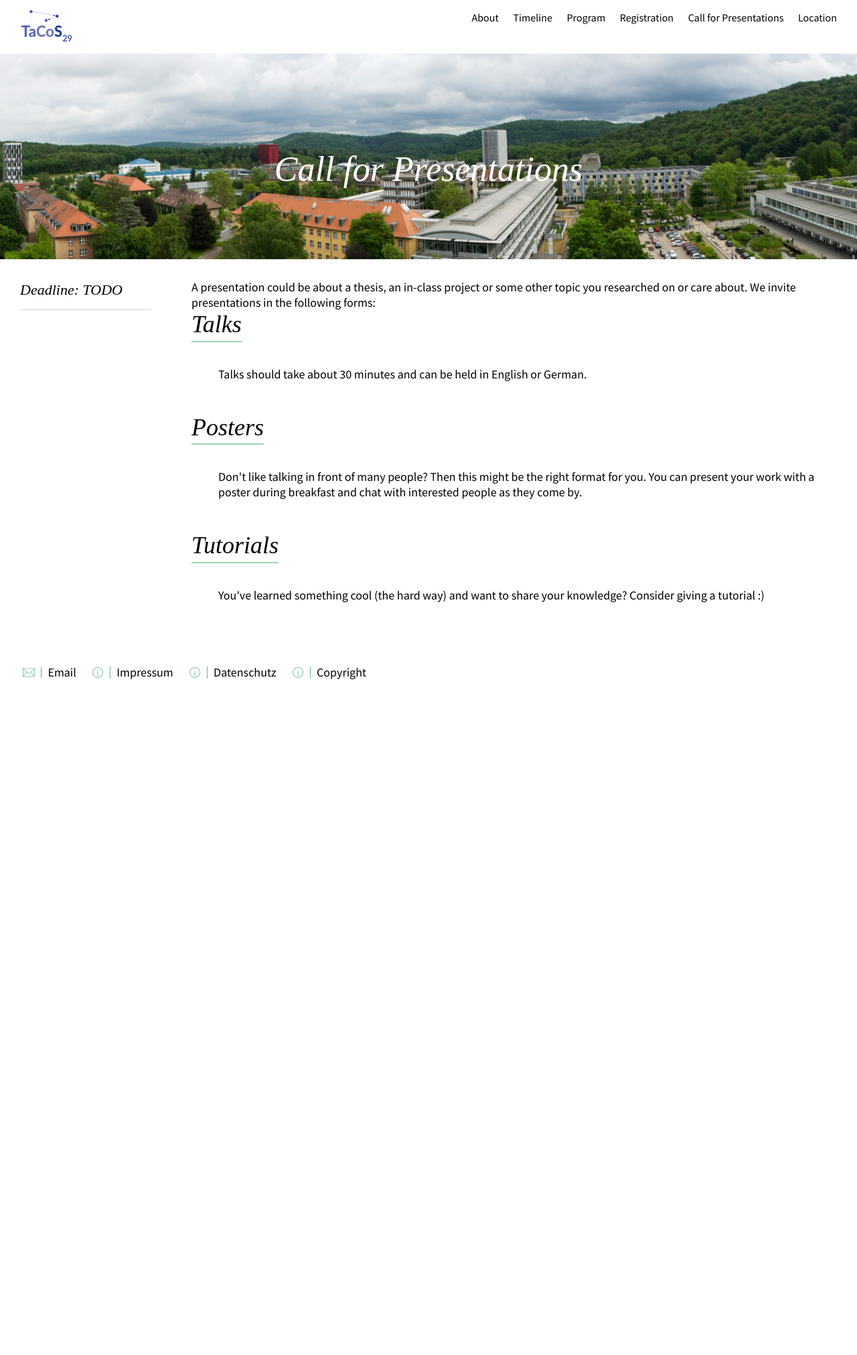
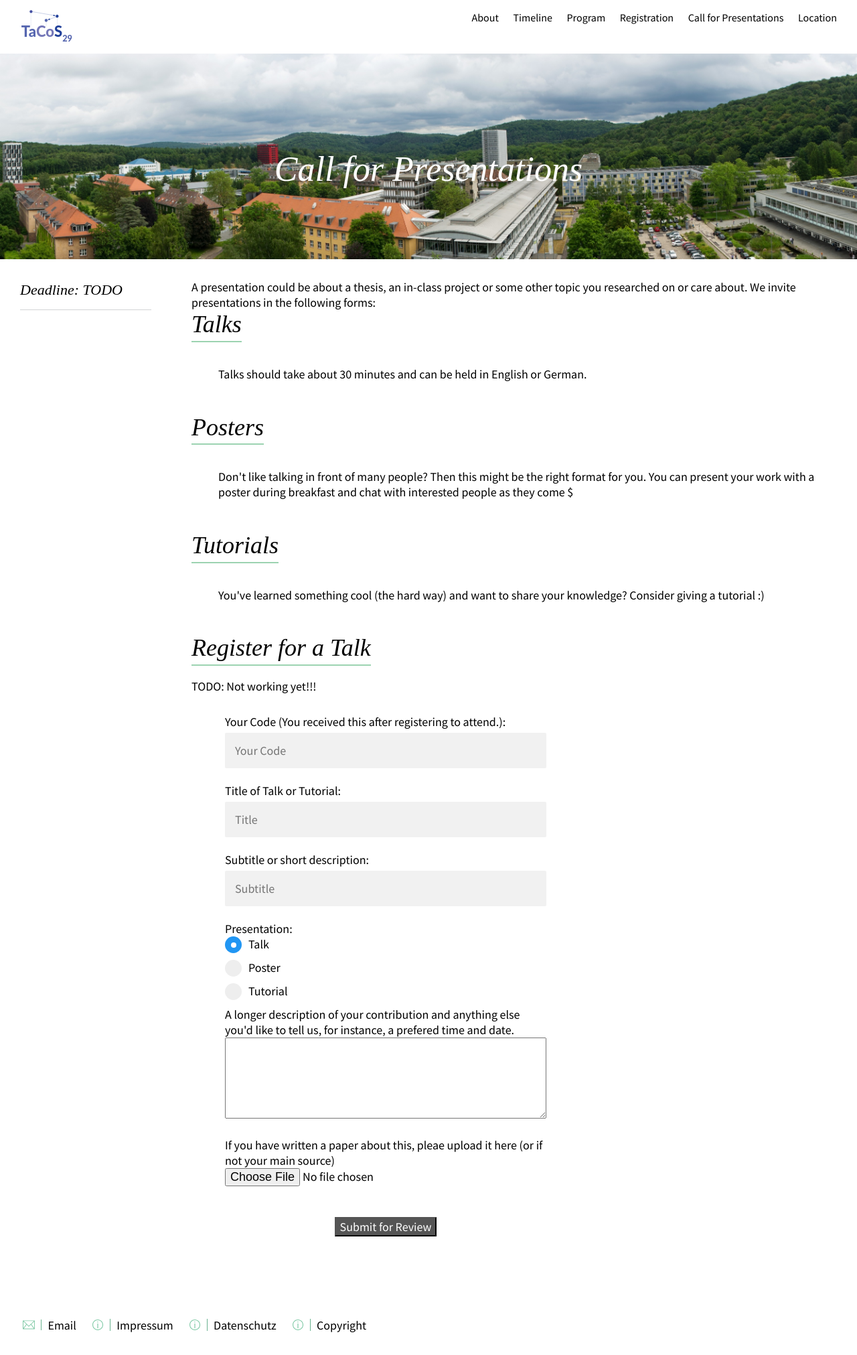
Before and after one commit to namednil/tacos29, a Jekyll site: the page built from call.md, in a window 1280 px wide. Shown: the whole page at 67% size. Built offline with Jekyll 4.4.1, drawn with Linux system fonts in a browser that asks for light colours; some web fonts are replaced; before the commit the page ends 1049 px from its top, so only the background shows below that.

Commit message:
Forms etc

```diff
--- a/Gemfile
+++ b/Gemfile
@@ -1,6 +1,6 @@
 source 'https://rubygems.org'
 
-ruby '2.5.1'
+ruby '2.6.2'
 
 gem 'jekyll', '3.5.0'
 gem 'html-proofer', '3.7.2'
--- a/_includes/footer.html
+++ b/_includes/footer.html
@@ -2,7 +2,7 @@
   <footer class="inner">
     <ul class="contactlist">
       <li>
-        <a href="mailto:tacos2019 ätt coli.uni-saarland.de"><span class="icon-mail"></span><span>Email</span></a>
+        <a href="mailto:tacos2019@coli.uni-saarland.de"><span class="icon-mail"></span><span>Email</span></a>
       </li>
       <li>
         <a href="http://www.coli.uni-saarland.de/de/page.php?id=impressum"><span class="icon-imprint"></span><span>Impressum</span></a>
--- a/_includes/header.html
+++ b/_includes/header.html
@@ -5,10 +5,10 @@
   <nav class="navigation">
     <ul>
       <li>
-        <a href="#about">About</a>
+        <a href="/#about">About</a>
       </li>
     <li>
-        <a href="#timeline">Timeline</a>
+        <a href="/#timeline">Timeline</a>
       </li>
       <li>
         <a href="/program">Program</a>
--- a/_includes/scripts.html
+++ b/_includes/scripts.html
@@ -1,3 +1,5 @@
 <script src="/scripts/vendor/jquery-2.1.4.min.js"></script>
 <script src="/scripts/vendor/jquery.widowFix.min.js"></script>
 <script src="/scripts/main.js"></script>
+<script src="/scripts/register.js"></script>
+<!-- <script src="/scripts/countdown.js"></script> -->
--- /dev/null
+++ b/call.md
@@ -0,0 +1,80 @@
+---
+title: Call for Presentations
+layout: project
+---
+
+<article>
+  <div class="inner">
+    <div class="project-intro">
+      <p>Deadline: TODO</p>
+    </div>
+    <div class="project-main">
+      A presentation could be about a thesis, an in-class project or some other topic you researched on or care about.
+      We invite presentations in the following forms:
+      <section>
+        <h2>Talks</h2>
+        <ul>
+          Talks should take about 30 minutes and can be held in English or German.
+        </ul>
+      </section>
+
+      <section>
+        <h2>Posters</h2>
+        <ul>
+          Don't like talking in front of many people? Then this might be the right format for you. You can present your
+          work with a poster during breakfast and chat with interested people as they come $
+        </ul>
+      </section>
+
+      <section>
+        <h2>Tutorials</h2>
+        <ul>
+          You've learned something cool (the hard way) and want to share your knowledge? Consider giving a tutorial :)
+        </ul>
+      </section>
+
+      <section>
+        <h2>Register for a Talk</h2>
+	<p>TODO: Not working yet!!!</p>
+        <ul>
+          <form method="post" class="form-container" role="form" id="paper-form" target="_self" onSubmit="" action="">
+
+            <label>Your Code (You received this after registering to attend.):</label>
+            <input id="call_code" name="uid" type="text" placeholder="Your Code">
+
+            <label>Title of Talk or Tutorial:</label>
+            <input id="title" name="title" type="text" placeholder="Title">
+
+            <label>Subtitle or short description:</label>
+            <input id="subtitle" name="subtitle" type="text" placeholder="Subtitle">
+
+            <label>Presentation:</label>
+            <label class="container">Talk
+                <input type="radio" value="talk" checked="checked" name="presentation">
+                <span class="checkmark"></span>
+            </label>
+            <label class="container">Poster
+                <input type="radio" value="poster" name="presentation">
+                <span class="checkmark"></span>
+            </label>
+            <label class="container">Tutorial
+                <input type="radio" value="tutorial" name="presentation">
+                <span class="checkmark"></span>
+            </label>
+            <label>
+              A longer description of your contribution and anything else you'd like to tell us, for instance, a prefered time and date.<br></label>
+            <textarea rows="5" name="description" form="paper-form" id="description" style="width:100%"></textarea>
+            <br><br>
+            <label>If you have written a paper about this, pleae upload it here (or if not your main source)<br></label>
+            <input type="file" name="talk_file" id="docpicker">
+            <br><br><br>
+	    <div style="text-align: center">
+              <button style="background-color: #555555;color: white" id="talk_button" onclick="register_talk();" type="button">Submit for Review</button>
+            </div>
+            <p id="call-text"></p>
+        </form>
+        </ul>
+      </section>
+    </div>
+  </div>
+</article>
--- /dev/null
+++ b/scripts/register.js
@@ -0,0 +1,79 @@
+function register() {
+    console.log("register");
+    var success = function (res) {
+        console.log(res)
+        if (res.status == "OK") {
+            $('#confirm-text').css("color", "green")
+        } else if (res.status == "ERROR") {
+            $('#confirm-text').css("color", "red")
+        }
+        $("#confirm-text").html(res.message);
+    }
+    $.ajax({
+        type: "POST",
+        url: "https://tacos2019.coli.uni-saarland.de:8080/register",
+        data: $("#register-form").serialize(),
+        success: success,
+        dataType: 'json',
+        error: function (xhr) {
+            console.error(xhr)
+        }
+    });
+    return true;
+}
+function register_talk() {
+    var success = function (res) {
+        console.log(res)
+        if (res.status == "OK") {
+            $('#call-text').css("color", "green")
+        } else if (res.status == "ERROR") {
+            $('#call-text').css("color", "red")
+        }
+        $("#call-text").html(res.message);
+    }
+
+    var form = $('#paper-form')[0];
+    console.log(form)
+    console.log($('#paper-form'))
+    console.log($('#paper-form')[0])
+    var data = new FormData(form);
+    data.append("talk_file", document.getElementById("docpicker").files[0]);
+    console.log(data)
+
+    $.ajax({
+        type: "POST",
+        enctype: "multipart/form-data",
+        processData: false,  // Important!
+        contentType: "multipart/form-data",
+        cache: false,
+        url: "https://tacos2019.coli.uni-saarland.de:8080/talk",
+        data: data,//$("#paper-form").serialize(),
+        success: success,
+        dataType: 'json',
+        error: function (xhr) {
+            console.error(xhr)
+        }
+    });
+}
+
+function checkCode() {
+    var success = function (res) {
+        console.log(res);
+        if (res == "Please insert a code." || res == "You are not registered yet. Please register above." ) {
+            $('#code-text').css("color", "red")
+        } else {
+            $('#code-text').css("color", "green")
+        }
+        $("#code-text").html(res);
+    }
+    var uid = $("#code").val()
+    $.ajax({
+        type: "GET",
+        url: "https://tacos2019.coli.uni-saarland.de:8080/fee",
+        data: { uid: uid },
+        success: success,
+        error: function (xhr) {
+            console.error(xhr)
+        }
+    });
+}
--- a/stylesheets/_projects.sass
+++ b/stylesheets/_projects.sass
@@ -1,5 +1,119 @@
 .project
   background-color: $bg-color
+
+/* form styling */
+/* ---------------------------------------- */
+
+.form-container
+  max-width: 500px
+  padding: 10px
+  background-color: white
+
+.form-container
+  input[type=text]
+    width: 100%
+    padding: 15px
+    margin: 5px 0 22px 0
+    border: none
+    background: #f1f1f1
+  input[type=email]
+    width: 100%
+    padding: 15px
+    margin: 5px 0 22px 0
+    border: none
+    background: #f1f1f1
+
+.register-form
+  display: flex
+  justify-content: space-between
+  width: 60%
+  margin: .5rem
+
+
+/* radio button styling */
+/* ---------------------------------------- */
+
+.container
+  display: block
+  position: relative
+  padding-left: 35px
+  margin-bottom: 12px
+  cursor: pointer
+  -webkit-user-select: none
+  -moz-user-select: none
+  -ms-user-select: none
+  user-select: none
+
+
+/* Hide the browser's default radio button */
+.container
+  input
+    position: absolute
+    opacity: 0
+    cursor: pointer
+
+
+/* Create a custom radio button */
+.checkmark
+  position: absolute
+  top: 0
+  left: 0
+  height: 25px
+  width: 25px
+  background-color: #eee
+  border-radius: 50%
+
+
+/* On mouse-over, add a grey background color */
+.container:hover
+  input ~ .checkmark
+    background-color: #ccc
+
+
+/* When the radio button is checked, add a blue background */
+.container input:checked ~ .checkmark
+  background-color: #2196F3
+
+
+/* Create the indicator (the dot/circle - hidden when not checked) */
+.checkmark:after
+  content: ""
+  position: absolute
+  display: none
+
+
+/* Show the indicator (dot/circle) when checked */
+.container
+  input:checked ~ .checkmark:after
+    display: block
+
+
+/* Style the indicator (dot/circle) */
+.container
+  .checkmark:after
+    top: 9px
+    left: 9px
+    width: 8px
+    height: 8px
+    border-radius: 50%
+    background: white
+
+
+
+/* Other stuff */
+/* ---------------------------------------- */
+
+
+
+
+
+
+
+
+
+
+
+
 
 
 .project-header
```
Also changed, not shown: index.md (+4 -1 lines), registration.md (+59 -3 lines), scripts/countdown.js (added, +19 -0 lines), Gemfile.lock.
